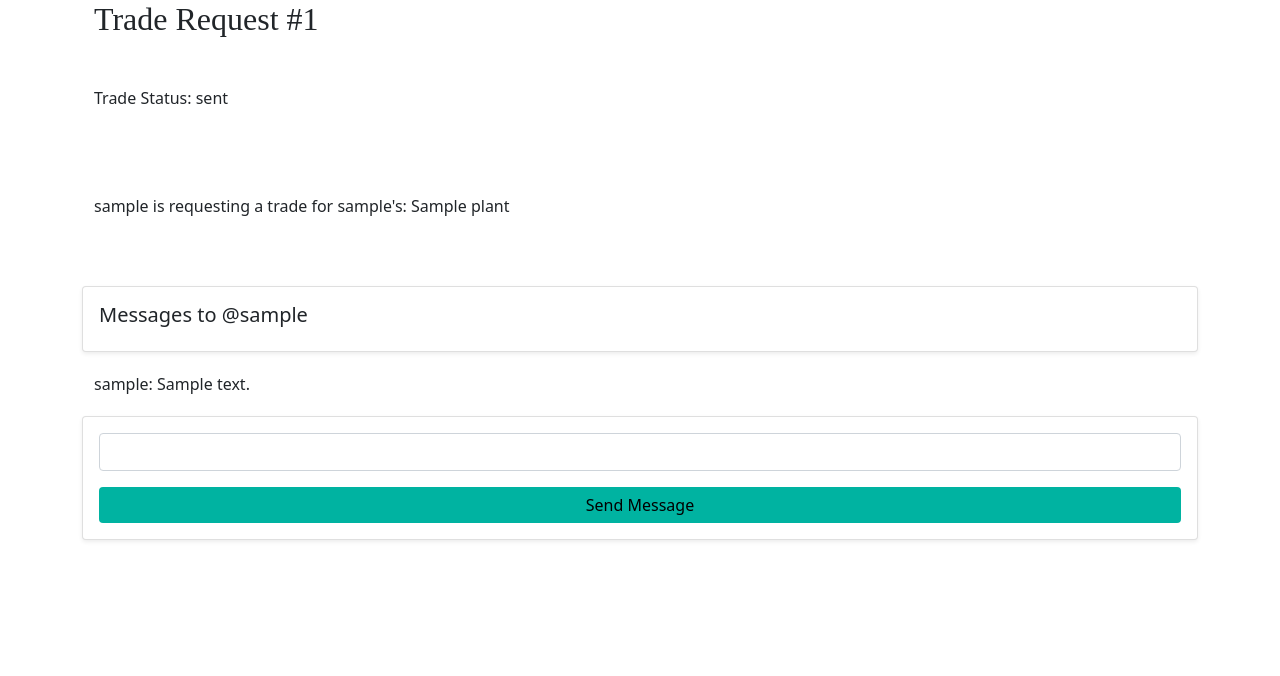
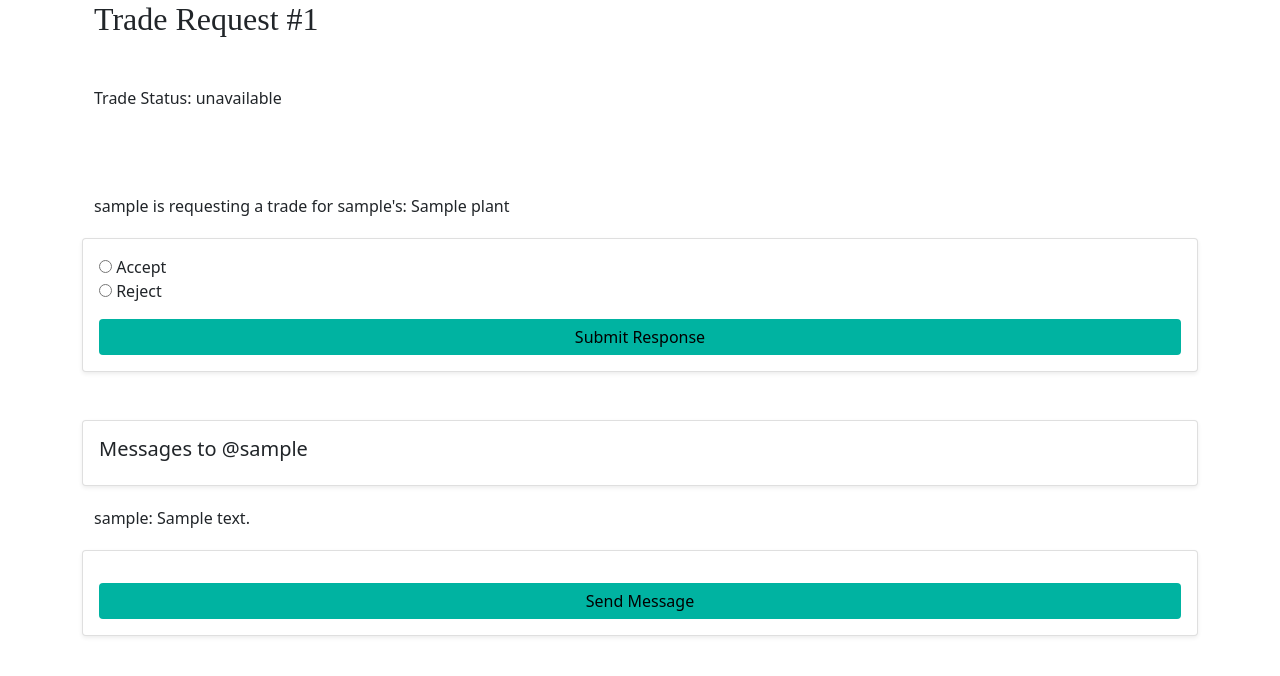
Before and after one commit to Harmony222/house-plant-bst, a Django app: page /trade/list_trades/1/ in a window 1280 px wide. Shown: the part 66-742 px from the top of the page. Run offline with Django 4.2, Linux system fonts and the light colour scheme; a user stored in the database is signed in; tables that the repository leaves empty hold one stand-in row (values such as "Sample post"); some libraries are stand-ins or nearby versions.

Commit message:
added trade integrations - response actions for seller

```diff
--- a/house_plant_bst/templates/trade/trade.html
+++ b/house_plant_bst/templates/trade/trade.html
@@ -33,15 +33,21 @@
     </div>
     {% endfor %}
 
-    {% if trade_seller == request.user %}
-    <div class="row justify-content-center mt-3 mb-5">
-        <div class="col-md-5 col-sm-12">
-            {% for radio in form.lighting %}
-                <label for="{{ radio.id_for_label }}">
-                    {{ radio.choice_label }}
-                    <span class="radio">{{ radio.tag }}</span>
-                </label>
-            {% endfor %}
+    {% if trade.seller == trade.seller %}
+    <div class="row">
+        <div class="card col-md-12 p-3 shadow-sm">
+            <form method="POST" action="{% url 'trade:trade_response' trade.pk %}" enctype="multipart/form-data">
+                {% csrf_token %}
+                {{ form | crispy }}
+                {% for choice in trade_response_form.trade_response %}
+                <div class="radio_buttons">
+                    {{ choice }}
+                </div>
+                {% endfor %}
+                <div class="d-grid gap-2 mt-3">
+                    <button class="btn btn-light" type="submit">Submit Response</button>
+                </div>
+            </form>
         </div>
     </div>
     {% endif %}
@@ -55,6 +61,7 @@
             {% endif %}
         </div>
     </div>
+
     {% if message_list.all.count == 0 %}
     <div class="row my-5">
         <div class="col-md-12">
@@ -62,6 +69,7 @@
         </div>
     </div>
     {% endif %}
+
     {% for message in message_list %}
     <div class="row">
         <div class="col-md-12 my-1">
--- a/house_plant_bst/trade/forms.py
+++ b/house_plant_bst/trade/forms.py
@@ -2,7 +2,7 @@
 
 
 class TradeForm(forms.Form):
-  username = forms.CharField(label='', max_length=150)
+    username = forms.CharField(label='', max_length=150)
 
 
 class MessageForm(forms.Form):
@@ -10,11 +10,8 @@
 
 
 class TradeResponseForm(forms.Form):
-    RESPONSE_CHOICES = [
-        ('accept', 'Accept'),
-        ('reject', 'Reject'),
-    ]
-
-    trade_response= forms.CharField(label='Accept or Reject the request?',
-                                    widget=forms.RadioSelect(choices=\
-                                                             RESPONSE_CHOICES))
+    RESPONSE_CHOICES = [('AC', 'Accept'),
+                        ('RE', 'Reject')]
+    trade_response = forms.CharField(label='Accept or Reject the request?',
+                                     widget=forms
+                                     .RadioSelect(choices=RESPONSE_CHOICES))
--- a/house_plant_bst/trade/models.py
+++ b/house_plant_bst/trade/models.py
@@ -8,14 +8,13 @@
     # Trade Status Constants
     SENT = 'SE'
     ACCEPTED = 'AC'
-    REJECTED = 'RJ'
+    REJECTED = 'RE'
+    UNAVAILABLE = 'UN'
 
-    TRADE_STATUS_CHOICES = [
-        (SENT, 'sent'),
-        (ACCEPTED, 'accepted'),
-        (REJECTED, 'rejected'),
-    ]
-
+    TRADE_STATUS_CHOICES = [(SENT, 'sent'),
+                            (ACCEPTED, 'accepted'),
+                            (REJECTED, 'rejected'),
+                            (UNAVAILABLE, 'unavailable')]
     seller = models.ForeignKey(User,
                                null=True,
                                verbose_name='Seller',
--- a/house_plant_bst/trade/urls.py
+++ b/house_plant_bst/trade/urls.py
@@ -1,5 +1,5 @@
 from django.urls import path
-from .views import CreateTrade, ListTrades, TradeView, CreateMessage
+from .views import CreateTrade, ListTrades, TradeView, CreateMessage, TradeResponse
 
 app_name = 'trade'
 
@@ -15,5 +15,8 @@
          name='trade'),
     path('list_trades/<int:pk>/create_message/',
          CreateMessage.as_view(),
-         name='create_message')
+         name='create_message'),
+    path('list_trades/<int:pk>/trade_response/',
+         TradeResponse.as_view(),
+         name='trade_response')
 ]
--- a/house_plant_bst/trade/views.py
+++ b/house_plant_bst/trade/views.py
@@ -4,6 +4,8 @@
 from .forms import TradeForm, MessageForm, TradeResponseForm
 from django.db.models import Q
 from django.contrib.auth import get_user_model
+from datetime import datetime
+
 User = get_user_model()
 
 
@@ -11,9 +13,7 @@
     def get(self, request, *args, **kwargs):
         if request.user.is_authenticated:
             form = TradeForm()
-            context = {
-                'form': form
-            }
+            context = {'form': form}
             return render(request, 'trade/create_trade.html', context)
         else:
             return redirect('user:profile')
@@ -45,7 +45,7 @@
                 trade = sender_trade
                 return redirect('trade:trade', pk=trade.pk)
             # except:
-                return redirect('trade:create_trade')
+                return redirect('create_trade')
         else:
             return redirect('user:profile')
 
@@ -60,19 +60,19 @@
             return redirect('user:profile')
 
 
-class SetTradeResponse(View):
+class TradeResponse(View):
     def post(self, request, pk, *args, **kwargs):
         if request.user.is_authenticated:
             trade = Trade.objects.get(pk=pk)
             if trade.seller == request.user:
-                form = TradeResponseForm()
-                context = {'form': form,}
-                return render(request, 'trade/trade.html', context)
-
-
-                # return render_to_response('trades',
-                                           # locals(),
-                                           # context_instance=RequestContext(request))
+                form = TradeResponseForm(request.POST)
+                if form.is_valid():
+                    print('here')
+                    trade.trade_status = request.POST.get('trade_response')
+                    trade.response_date = datetime.now()
+                    print(f'trade.trade_status: {trade.trade_status}')
+                    trade.save()
+            return redirect('trade:trade', pk=trade.pk)
         else:
             return redirect('user:profile')
 
@@ -85,14 +85,16 @@
                 recipient = trade.buyer
             else:
                 recipient = trade.seller
-            message = Message(
-                sender=request.user,
-                recipient=recipient,
-                trade=trade,
-                message=request.POST.get('message'),
-            )
-            message.save()
-            return redirect('trade:trade', pk=pk)
+            form = MessageForm(request.POST)
+            if form.is_valid():
+                message = Message(
+                    sender=request.user,
+                    recipient=recipient,
+                    trade=trade,
+                    message=request.POST.get('message'),
+                )
+                message.save()
+                return redirect('trade:trade', pk=pk)
         else:
             return redirect('user:profile')
 
@@ -100,13 +102,15 @@
 class TradeView(View):
     def get(self, request, pk, *args, **kwargs):
         if request.user.is_authenticated:
-            form = MessageForm()
+            message_form = MessageForm()
+            trade_response_form = TradeResponseForm()
             trade = Trade.objects.get(pk=pk)
             trade_item_list = TradeItem.objects.filter(trade__pk__contains=pk)
             message_list = Message.objects.filter(trade__pk__contains=pk)
             context = {
                 'trade': trade,
-                'form': form,
+                'message_form': message_form,
+                'trade_response_form': trade_response_form,
                 'trade_item_list': trade_item_list,
                 'message_list': message_list
             }
```
Also changed, not shown: house_plant_bst/trade/migrations/0004_alter_trade_trade_status.py (added).
